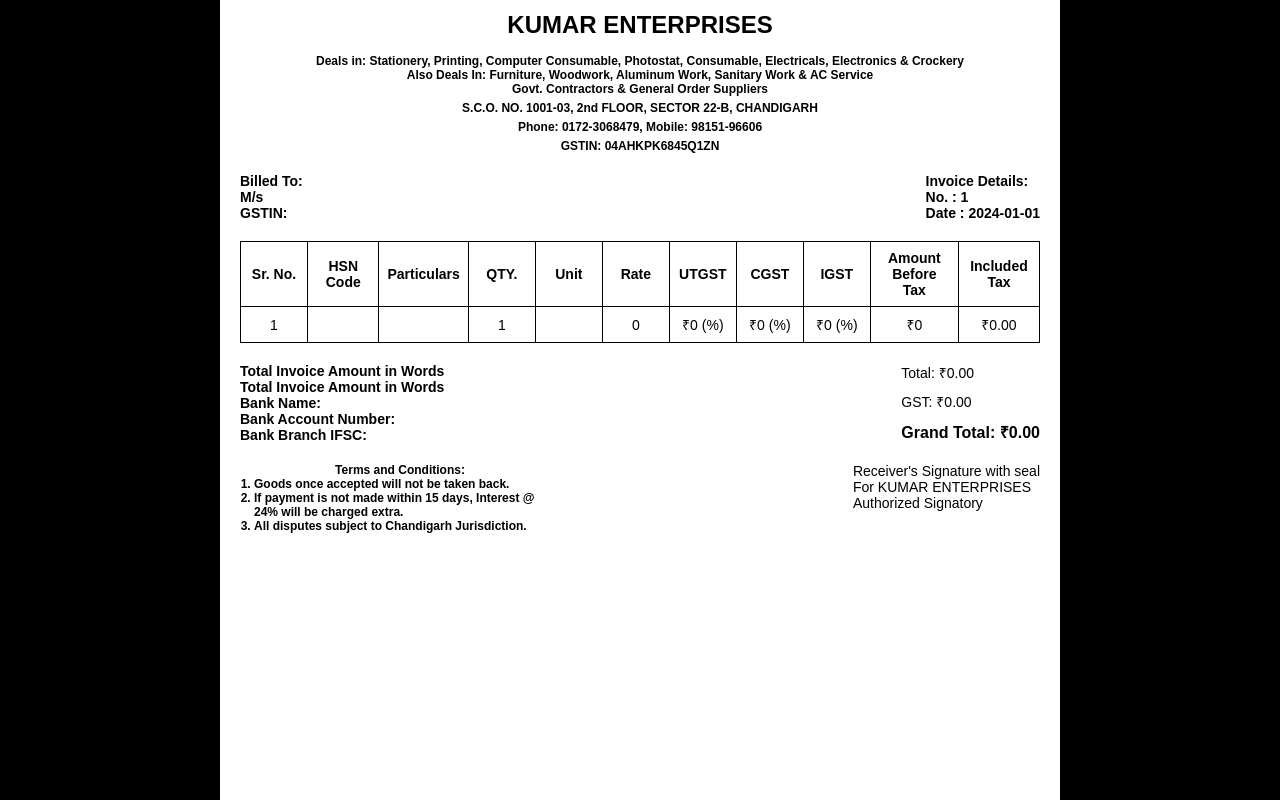
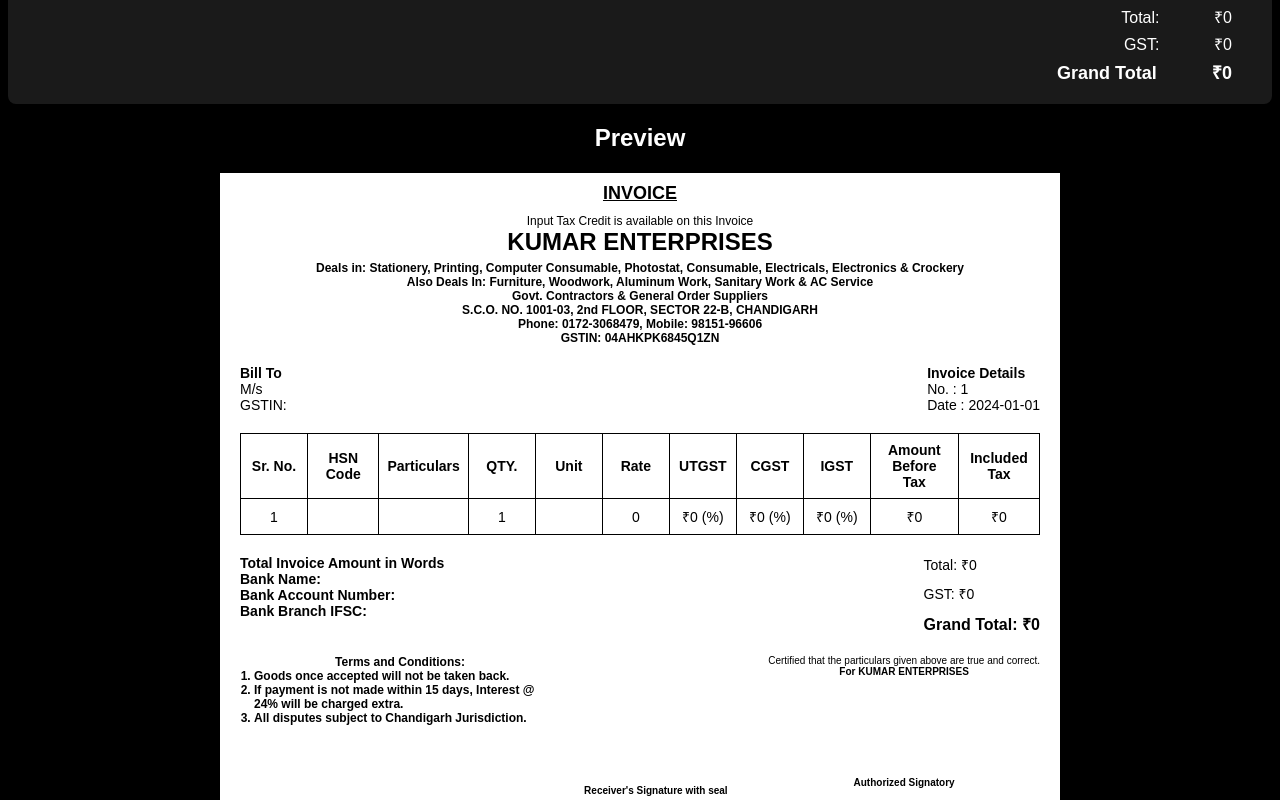
Before and after one commit to priyamkumar/Invoice-Generator, a React (Vite) app: page / in a window 1280 px wide. Shown: the part 1840-2640 px from the top of the page. Built offline with nearby package versions, Linux system fonts and the light colour scheme.

Commit message:
styling preview

```diff
--- a/src/App.css
+++ b/src/App.css
@@ -109,10 +109,11 @@
   background-color: #1a1a1a;
   margin-bottom: 10px;
   border-radius: 8px;
+  gap:10px;
 }
 
 .input-group {
-  width: calc(33.3% - 10px);
+  width: calc(48% - 10px);
   margin-right: 10px;
   margin-bottom: 10px;
 }
@@ -254,17 +255,18 @@
   margin-bottom: 20px;
 }
 
-h2 {
+.invoice-preview h2 {
   font-size: 24px;
   margin-bottom: 5px;
+  margin-top: 0;
 }
 
-h3 {
+.invoice-preview h3 {
   font-size: 18px;
   margin-bottom: 10px;
 }
 
-p {
+.invoice-preview p {
   margin: 0;
 }
 
@@ -324,6 +326,7 @@
 .terms-signatures {
   display: flex;
   justify-content: space-between;
+  gap: 10px;
 }
 .terms
 {
@@ -338,6 +341,22 @@
   padding-inline-start: 14px;
 }
 
-.signatures {
-  font-size: 14px;
+ .signatures {
+  font-size: 10px;
+ }
+
+.receiver-signatures
+{
+  font-size: 10px;
+  margin-top: 130px;
+  width:20%;
 }
+
+.authorized {
+  margin-top: 100px !important;
+  text-align: center;
+}
+
+.text-center {
+  text-align: center;
+}
--- a/src/Components/DocumentPreview.jsx
+++ b/src/Components/DocumentPreview.jsx
@@ -69,29 +69,19 @@
         <div className="client-invoice-details">
           <div className="client-info">
             <p>
-              <b>Billed To:</b>
+              <b>Bill To</b>
             </p>
-            <p>
-              <b>M/s {clientName}</b>
-            </p>
-            <p>
-              <b>{clientAddress}</b>
-            </p>
-            <p>
-              <b>GSTIN: {gst}</b>
-            </p>
+            <p>M/s {clientName}</p>
+            <p>{clientAddress}</p>
+            <p>GSTIN: {gst}</p>
           </div>
 
           <div className="invoice-details">
             <p>
-              <b>Invoice Details:</b>
+              <b>Invoice Details</b>
             </p>
-            <p>
-              <b>No. : {invoice}</b>
-            </p>
-            <p>
-              <b>Date : {date}</b>
-            </p>
+            <p>No. : {invoice}</p>
+            <p>Date : {date}</p>
           </div>
         </div>
 
@@ -121,26 +111,23 @@
                 <td className="table-cell">{item.unit}</td>
                 <td className="table-cell">{item.price}</td>
                 <td className="table-cell">
-                ₹{item.utgstAmount} {`(${item.utgst}%)`}
-                  {item.utgst && "%"}
+                  ₹{Math.round(item.utgstAmount)} {`(${item.utgst}%)`}
                 </td>
                 <td className="table-cell">
-                ₹{item.cgstAmount} {`(${item.cgst}%)`}
-                {item.cgst && "%"}
+                  ₹{Math.round(item.cgstAmount)} {`(${item.cgst}%)`}
                 </td>
                 <td className="table-cell">
-                ₹{item.igstAmount} {`(${item.igst}%)`}
-                {item.igst && "%"}
+                  ₹{Math.round(item.igstAmount)} {`(${item.igst}%)`}
                 </td>
-                <td className="table-cell">₹{item.amount}</td>
+                <td className="table-cell">₹{Math.round(item.amount)}</td>
                 <td className="table-cell">
                   ₹
                   {(
-                    Number(item.amount) +
+                    Math.round(Number(item.amount) +
                     Number(item.cgstAmount) +
                     Number(item.utgstAmount) +
-                    Number(item.igstAmount)
-                  ).toFixed(2)}
+                    Number(item.igstAmount))
+                  )}
                 </td>
               </tr>
             ))}
@@ -151,9 +138,7 @@
             <p>
               <b>Total Invoice Amount in Words</b>
             </p>
-            <p>
-              <b>Total Invoice Amount in Words</b>
-            </p>
+            <p>{}</p>
             <p>
               <b>Bank Name:</b>
             </p>
@@ -165,9 +150,9 @@
             </p>
           </div>
           <div className="totals">
-            <p>Total: ₹{totalAmount.toFixed(2)}</p>
-            <p>GST: ₹{totalGst.toFixed(2)}</p>
-            <b>Grand Total: ₹{(totalAmount + totalGst).toFixed(2)}</b>
+            <p>Total: ₹{totalAmount}</p>
+            <p>GST: ₹{totalGst}</p>
+            <b>Grand Total: ₹{totalAmount + totalGst}</b>
           </div>
         </div>
         <div className="terms-signatures">
@@ -184,10 +169,13 @@
               <li>All disputes subject to Chandigarh Jurisdiction.</li>
             </ol>
           </div>
+          <div className="receiver-signatures">
+            <p><b>Receiver's Signature with seal</b></p>
+          </div>
           <div className="signatures">
-          <p>Receiver's Signature with seal</p>
-          <p>For KUMAR ENTERPRISES</p>
-          <p>Authorized Signatory</p>
+            <p>Certified that the particulars given above are true and correct.</p>
+            <p className="text-center"><b>For KUMAR ENTERPRISES</b></p>
+            <p className="authorized"><b>Authorized Signatory</b></p>
           </div>
         </div>
       </div>
--- a/src/Components/ItemTable.jsx
+++ b/src/Components/ItemTable.jsx
@@ -2,7 +2,6 @@
 
 export default function ItemTable({items, setItems}) {
 const handleInputChange = (index, event) => {
-  console.log(index);
   const {name, value} = event.target;
   const newItems = [...items];
   newItems[index][name] = value;
@@ -13,13 +12,13 @@
   const utgstRate = parseFloat(newItems[index].utgst) || 0;
   const utgstAmount = (price * utgstRate / 100) * quantity;
   const igstRate = parseFloat(newItems[index].igst) || 0;
-  const igstAmount = (price * igstRate / 100) * quantity;
+  const igstAmount = Math.round((price * igstRate / 100) * quantity);
   const amount = price * quantity;
 
-  newItems[index].cgstAmount = cgstAmount.toFixed(2);
-  newItems[index].utgstAmount = utgstAmount.toFixed(2);
-  newItems[index].igstAmount = igstAmount.toFixed(2);
-  newItems[index].amount = amount.toFixed(2);
+  newItems[index].cgstAmount = cgstAmount;
+  newItems[index].utgstAmount = utgstAmount;
+  newItems[index].igstAmount = igstAmount;
+  newItems[index].amount = amount;
 
   setItems(newItems);
 }
@@ -190,14 +189,7 @@
           placeholder="Amount"
         />
       </div>
-      <div className="input-group">
-        <label>Extra</label>
-        <input
-          type="text"
-          name=""
-          readOnly
-        />
-      </div>
+
 
       <div className="button-container">
   <button onClick={() => removeRow(index)}>Remove</button>
@@ -205,7 +197,7 @@
     </div>
   ))}
 
-  <button type="button" id="add-btn" onClick={addRow}>Add Item</button>
+  {items.length < 18 && <button type="button" id="add-btn" onClick={addRow}>Add Item</button>}
 </div>
 
   )
--- a/src/Components/TotalAmount.jsx
+++ b/src/Components/TotalAmount.jsx
@@ -4,13 +4,13 @@
   return (
     <div className="total-amount">
       <p>
-        Total: <span>₹{totalAmount.toFixed(2)}</span>
+        Total: <span>₹{totalAmount}</span>
       </p>
       <p>
-        GST: <span>₹{totalGst.toFixed(2)}</span>
+        GST: <span>₹{totalGst}</span>
       </p>
       <b>
-        Grand Total <span>₹{(totalAmount + totalGst).toFixed(2)}</span>
+        Grand Total <span>₹{totalAmount + totalGst}</span>
       </b>
     </div>
   );
```
Lines whose indentation alone changed are shown as unchanged.
